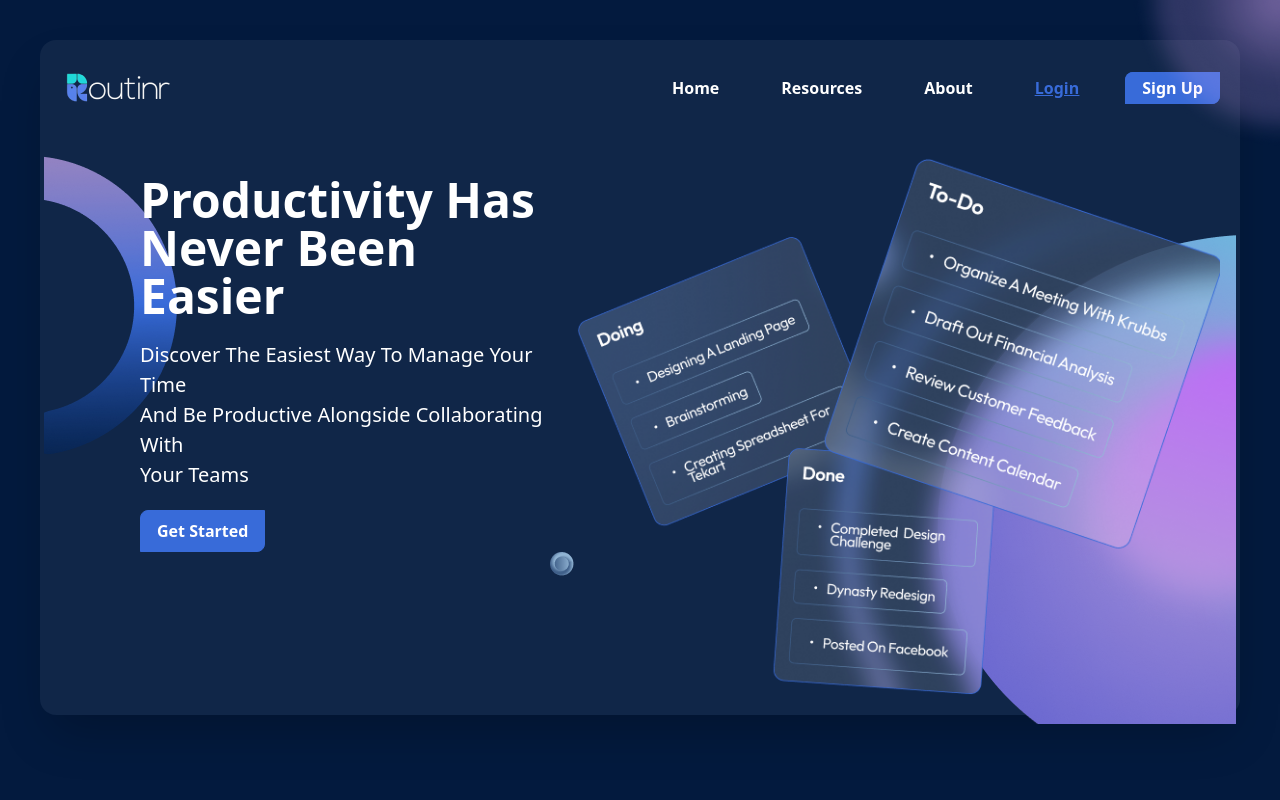
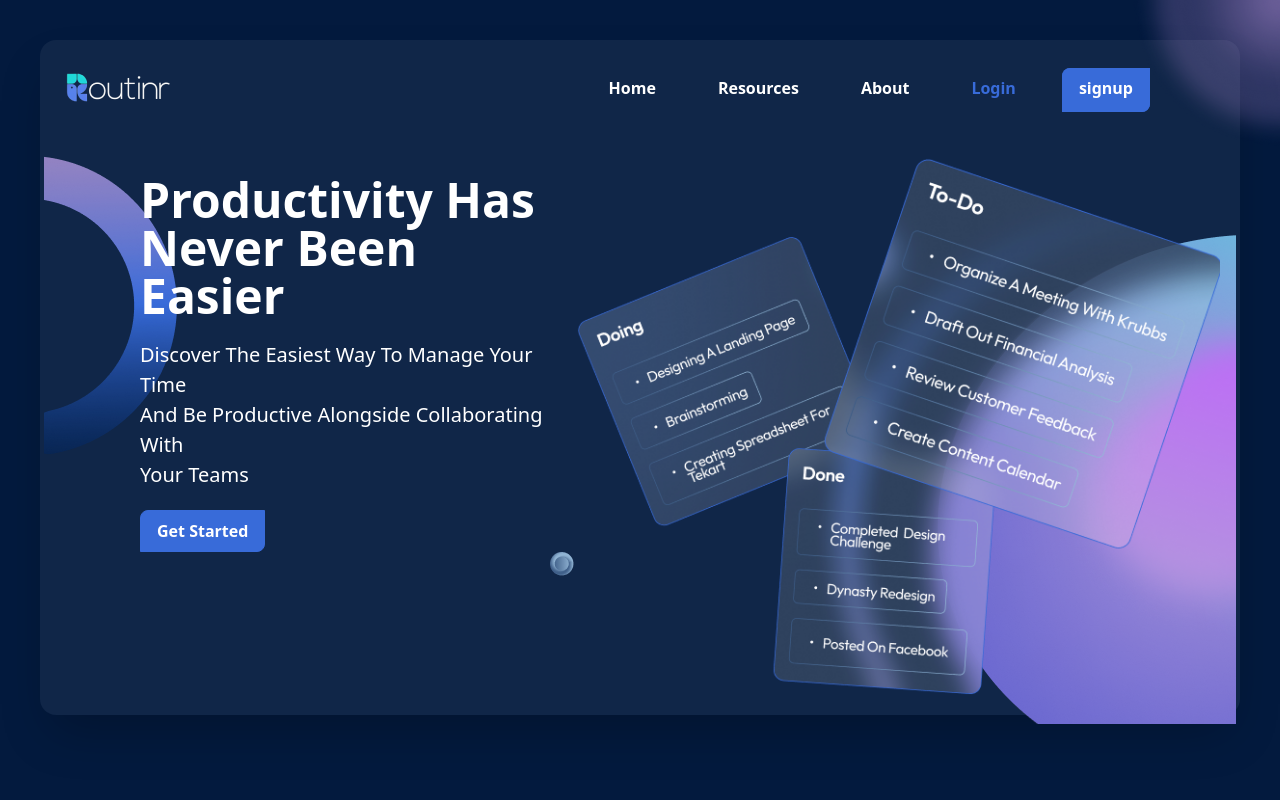
Before and after one commit to Routinr/routinr-frontend, a React (Vite) app in the folder routinr/: page / in a window 1280 px wide. Shown: the top 800 px of the page. Built offline with nearby package versions, Linux system fonts and the light colour scheme.

Commit message:
navbar signup button correction

```diff
--- a/routinr/src/views/components/Navbar.jsx
+++ b/routinr/src/views/components/Navbar.jsx
@@ -2,12 +2,17 @@ import React from "react";
 import harmbugger from "../../assets/icons/menu.png";
 // import logo from "../../assets/images/logo.png";
 import dashboardlogo from "../../assets/icons/dashboardlogo.png";
-import { Link } from "react-router-dom";
+import { Link, useNavigate } from "react-router-dom";
 import { useState, useEffect } from "react";
 
 const Navbar = () => {
   const [isMobile, setIsMobile] = useState(false);
   const [isNavbarNotVisible, setIsNavbarNotVisible] = useState(true)
+  const navigate = useNavigate();
+
+  const navigateSignup = () =>{
+    navigate("/signup")
+  }
 
   const toggleNavbar = () =>{
     setIsNavbarNotVisible(!isNavbarNotVisible)
@@ -57,8 +62,11 @@ const Navbar = () => {
             <button className="bg-transparent underline text-white hover:text-purple-500 font-bold py-1 px-4 rounded-tl-lg rounded-br-lg">
               <Link to={"/login"}>Login</Link>
             </button>
-            <button className="bg-[#386BD9] hover:bg-transparent border-[1px] border-[#386BD9] cursor-pointer text-white font-bold py-1 px-4 rounded-tl-lg rounded-br-lg">
-              <Link to={"/signup"}>Sign Up</Link>
+            <button
+            className="bg-[#386BD9] border-[1px] cursor-pointer text-white font-bold py-1 px-4 rounded-tl-lg rounded-br-lg"
+            onClick={navigateSignup}
+            >
+              Sign Up
             </button>
           </div>
           )
@@ -73,17 +81,15 @@ const Navbar = () => {
             <button className="bg-transparent text-white font-bold py-1 px-4 rounded-tl-lg rounded-br-lg">
               <Link to={"/"}>About</Link>
             </button>
-            <button className="bg-transparent underline text-[#386BD9] hover:text-purple-500  font-bold py-1 px-4 rounded-tl-lg rounded-br-lg">
+            <button className="bg-transparent text-[#386BD9] hover:text-purple-500  font-bold py-1 px-4 rounded-tl-lg rounded-br-lg">
               <Link to={"/login"}>Login</Link>
             </button>
-            <button>
-              <Link
-                className="bg-[#386BD9] hover:bg-transparent border-[1px] border-[#386BD9] hover:text-[#386BD9] cursor-pointer text-white font-bold py-1 px-4 rounded-tl-lg rounded-br-lg"
-                to={"/signup"}
-              >
-                Sign Up
-              </Link>
+
+            <button
+            >
+              <Link to={"/signup"} className="mr-[70px] bg-[#386BD9] hover:bg-transparent border-[1px] border-[#386BD9] cursor-pointer text-white font-bold pt-2 pb-3 px-4 rounded-tl-lg rounded-br-lg" >signup</Link>
             </button>
+
           </div>
         )}
       </div>
```
